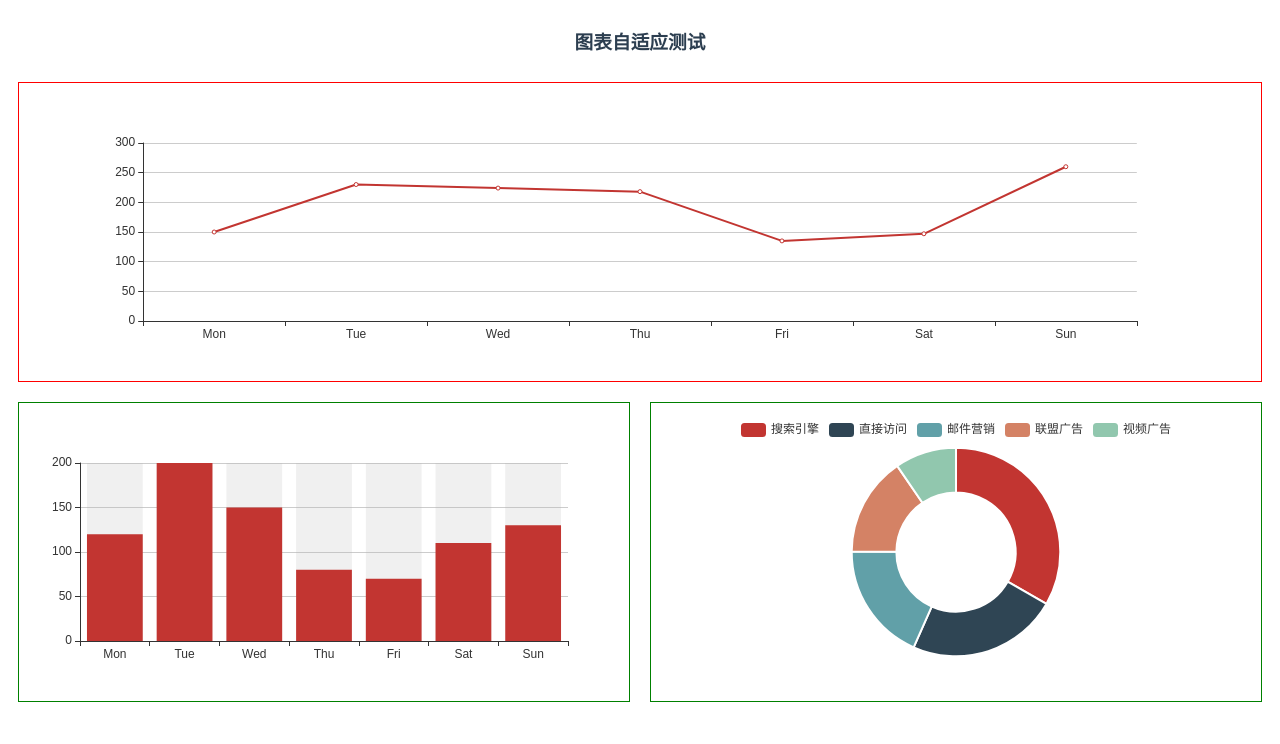
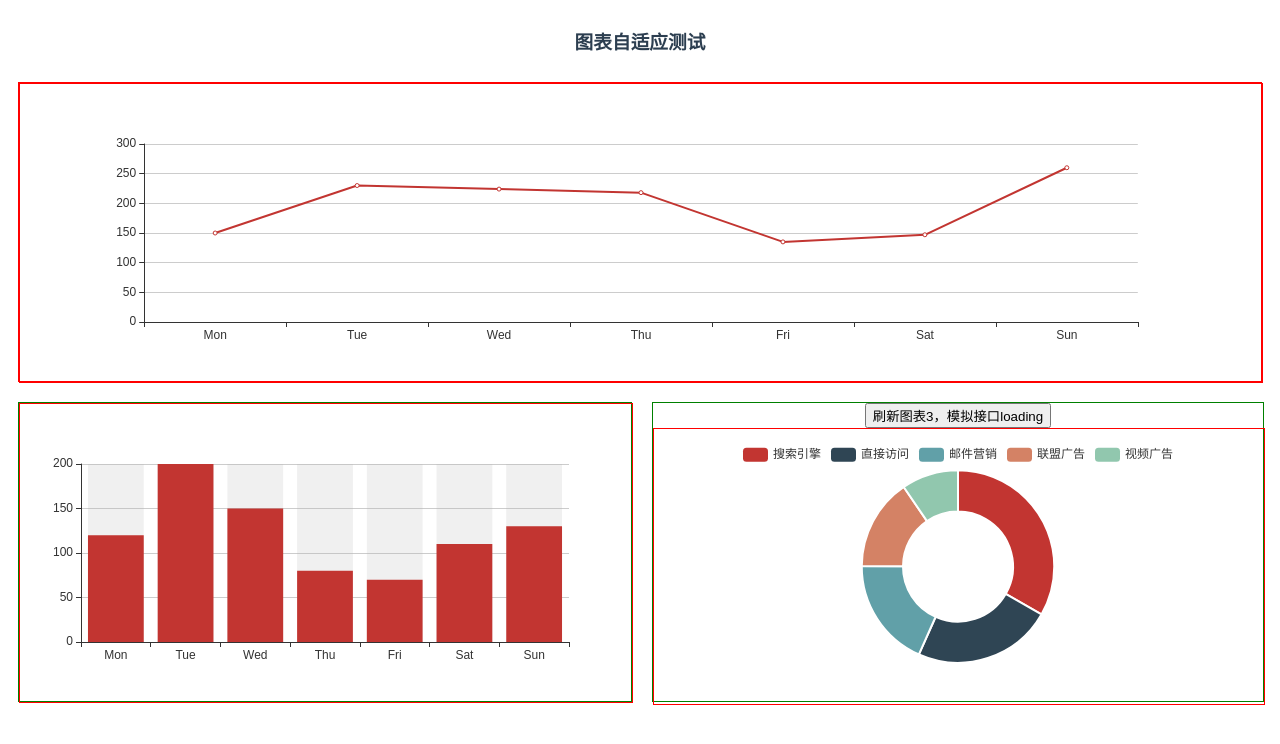
Before and after one commit to zhoufanglu/echart-resize-vue, a Vue app: page /#/chart in a window 1280 px wide. Shown: the top 744 px of the page. Built offline with nearby package versions, Linux system fonts and the light colour scheme.

Commit message:
add loading

```diff
--- a/src/components/chartComponent.vue
+++ b/src/components/chartComponent.vue
@@ -1,5 +1,8 @@
 <template>
-  <div class="chart-box" :ref="chartId"></div>
+  <div style="width: 100%; height: 100%; border: solid 1px red">
+    <div v-show="chartLoading">loading</div>
+    <div v-show="!chartLoading" class="chart-box" :ref="chartId"></div>
+  </div>
 </template>
 
 <script>
@@ -16,7 +19,8 @@ export default {
   data() {
     return {
       myChart: null,
-      isFinished: false
+      isFinished: false,
+      chartLoading: false
     }
   },
   computed: {
@@ -26,8 +30,11 @@ export default {
   },
   methods: {
     drawChart() {
-      console.log(29, '画图表')
       this.myChart.setOption(this.option, true)
+      this.chartLoading = false
+    },
+    setLoading(val) {
+      this.chartLoading = val
     }
   },
   mounted() {
@@ -39,8 +46,11 @@ export default {
     this.myChart.on('finished', () => {
       if (!this.isFinished) {
         console.log('finished')
+        this.chartLoading = false
         this.isFinished = true
-        this.myChart.resize()
+        setTimeout(() => {
+          this.myChart.resize()
+        })
       }
     })
   },
--- a/src/views/chart/chart.vue
+++ b/src/views/chart/chart.vue
@@ -28,8 +28,7 @@ export default {
   data() {
     return {}
   },
-  mounted() {},
-  methods: {}
+  mounted() {}
 }
 </script>
 <style lang="scss" scoped>
--- a/src/views/chart/components/chart_c.vue
+++ b/src/views/chart/components/chart_c.vue
@@ -1,5 +1,13 @@
 <template>
-  <chartComponent chartId="chart_c" :option="option"></chartComponent>
+  <div style="width: 100%; height: calc(100% - 23px)">
+    <button @click="refresh">刷新图表3，模拟接口loading</button>
+    <chartComponent
+      :loading="loading"
+      chartId="chart_c"
+      :option="option"
+      ref="chartComponent"
+    ></chartComponent>
+  </div>
 </template>
 <script>
 import chartComponent from '../../../components/chartComponent'
@@ -10,11 +18,20 @@ export default {
   },
   data() {
     return {
-      option: {}
+      option: {},
+      loading: false
     }
   },
   created() {},
   mounted() {
+    this.initChart()
+  },
+  methods: {
+    initChart() {
+      //模拟接口，加个setTimeout
+      this.$refs.chartComponent.setLoading(true)
+      setTimeout(() => {
+        this.loading = true
         this.option = {
           tooltip: {
             trigger: 'item'
@@ -58,8 +75,12 @@ export default {
             }
           ]
         }
+      }, 1000)
     },
-  methods: {}
+    refresh() {
+      this.initChart()
+    }
+  }
 }
 </script>
 <style lang="scss" scoped>
```
Lines whose indentation alone changed are shown as unchanged.
